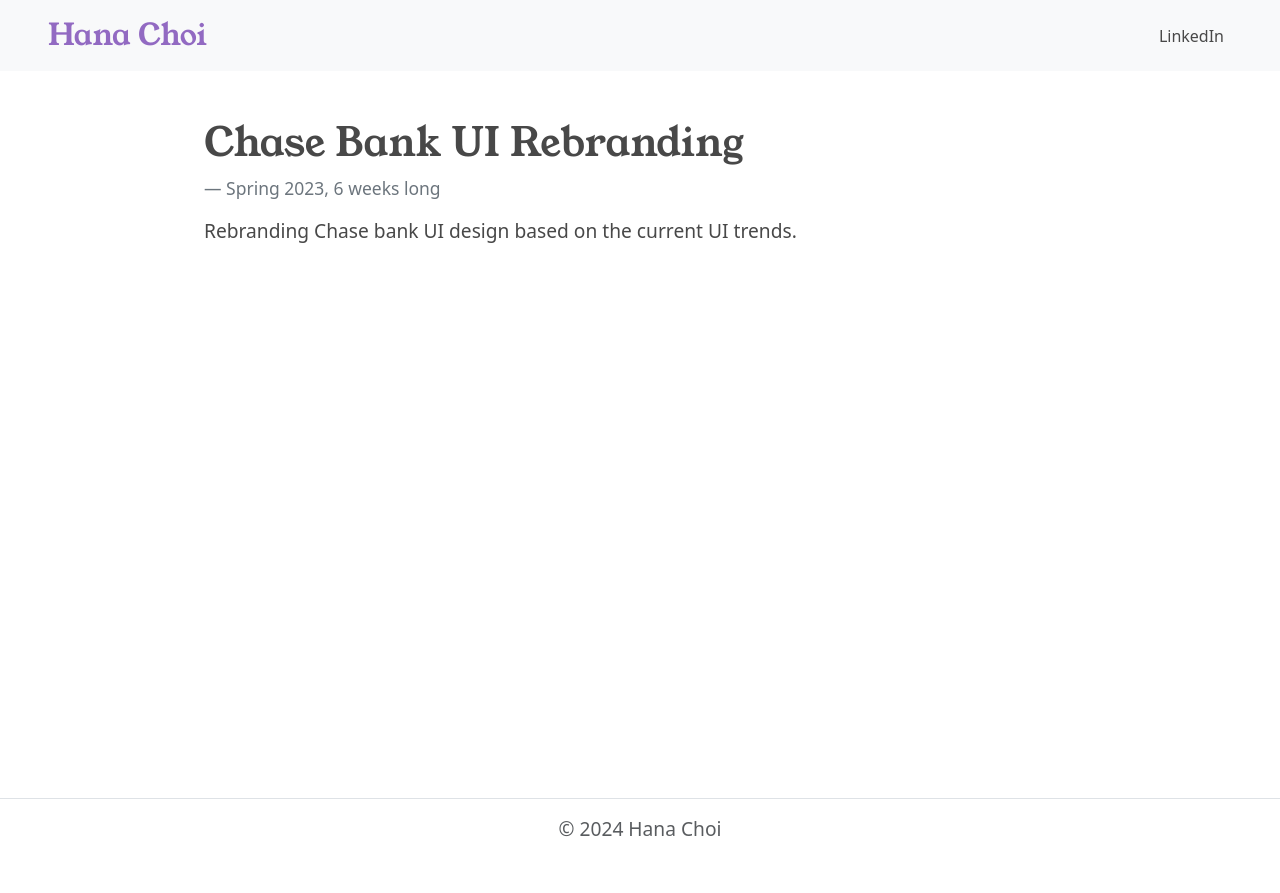
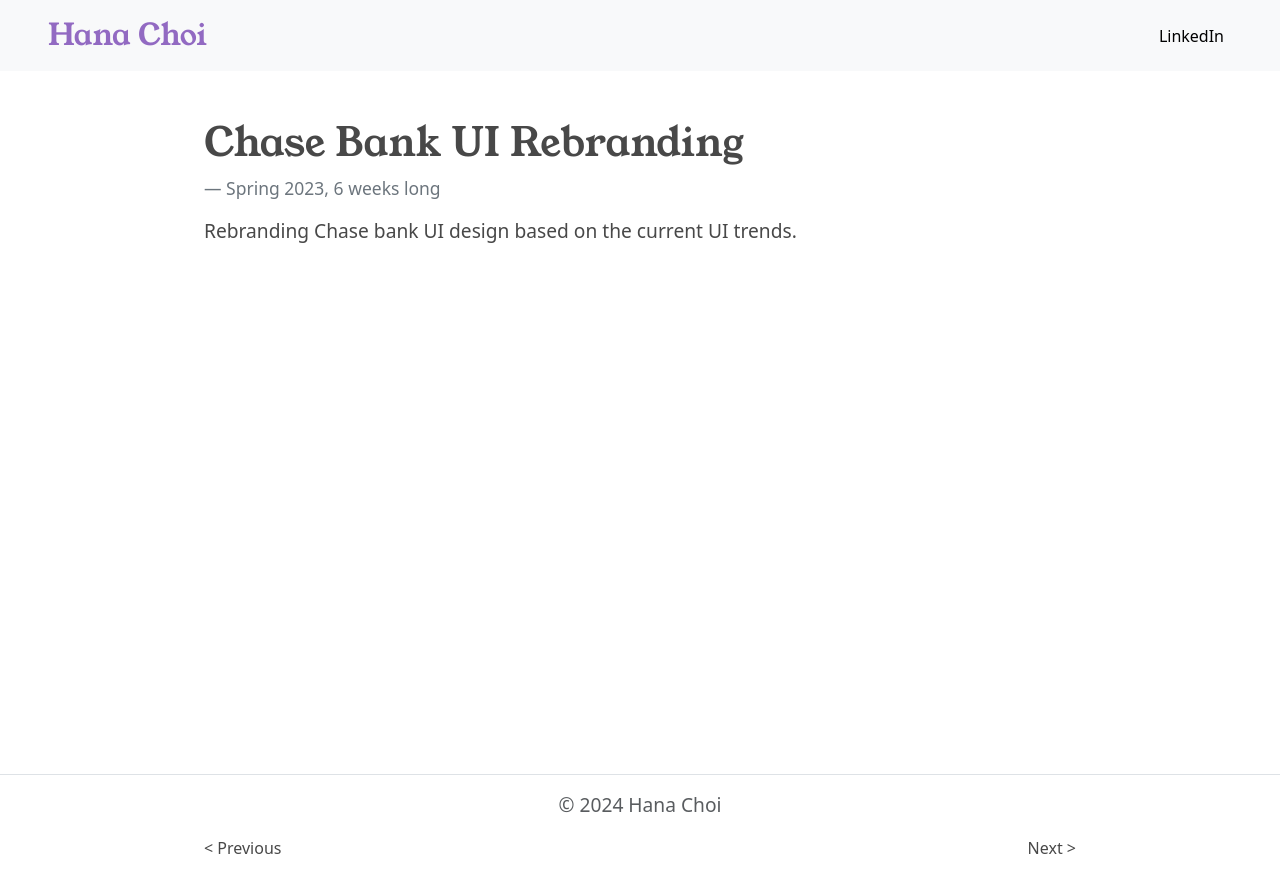
Before and after one commit to hchoi6613/hchoi6613.github.io, a Jekyll site: the page built from _posts/2024-09-29-chase-bank.md, in a window 1280 px wide. Shown: the top 893 px of the page. Built offline with Jekyll 4.4.1, drawn with Linux system fonts in a browser that asks for light colours.

Commit message:
Add previous and next button:

```diff
--- a/_includes/footer.html
+++ b/_includes/footer.html
@@ -1,9 +1,20 @@
 <footer class="py-3 my-4 mt-5">
-    <ul class="nav justify-content-center border-bottom pb-3 mb-3">
-        <!-- <li class="nav-item"><a href="#" class="nav-link px-2 text-muted">Home</a></li>
-        <li class="nav-item"><a href="#" class="nav-link px-2 text-muted">About</a></li>
-        <li class="nav-item"><a href="#" class="nav-link disabled px-2 text-muted">Resume</a></li>
-        <li class="nav-item"><a href="#" class="nav-link active px-2 text-muted">LinkedIn</a></li> -->
-    </ul>
-    <p class="text-center text-muted">© <script>document.write(new Date().getFullYear());</script> Hana Choi</p>
+    <ul class="nav justify-content-center border-bottom pb-3 mb-3"></ul>
+    <div class="container">
+        <p class="text-center text-muted">©
+            <script>document.write(new Date().getFullYear());</script> Hana Choi
+        </p>
+        {% if page.layout == "post" %}
+        <div class="d-flex justify-content-between">
+            {% if page.previous %}
+            <a href="{{ page.previous.url }}">&lt; Previous</a>
+            {% endif %}
+            {% if page.next %}
+            <a href="{{ page.next.url }}">Next &gt;</a>
+            {% endif %}
+        </div>
+        {% endif %}
+    </div>
+
 </footer>
+</div>
--- a/assets/css/base.css
+++ b/assets/css/base.css
@@ -2,14 +2,18 @@
     cursor: none;
 } */
 
-body {
+footer a{
+    text-decoration: none;
+    color: #484848 !important;
+}
+
+body{
     color: #484848;
 }
 
 p {
     font-size: 1.2rem;
 }
-
 
 /* Custom container width */
 .container {
@@ -32,6 +36,7 @@
         grid-template-columns: 1fr;
         text-align: center;
     }
+
     .grid-container img {
         margin-bottom: 20px;
         display: block;
@@ -50,6 +55,11 @@
     font-family: 'Young Serif', serif;
 }
 
-h1, h2, h3, h4, h5, h6 {
+h1,
+h2,
+h3,
+h4,
+h5,
+h6 {
     font-family: 'Young Serif', serif;
 }
--- a/assets/css/navbar.css
+++ b/assets/css/navbar.css
@@ -3,7 +3,3 @@
     color: #926AC2;
     font-size: 30px;
 }
-
-.navbar-nav .nav-link.active {
-    color: #484848;
-}
```
